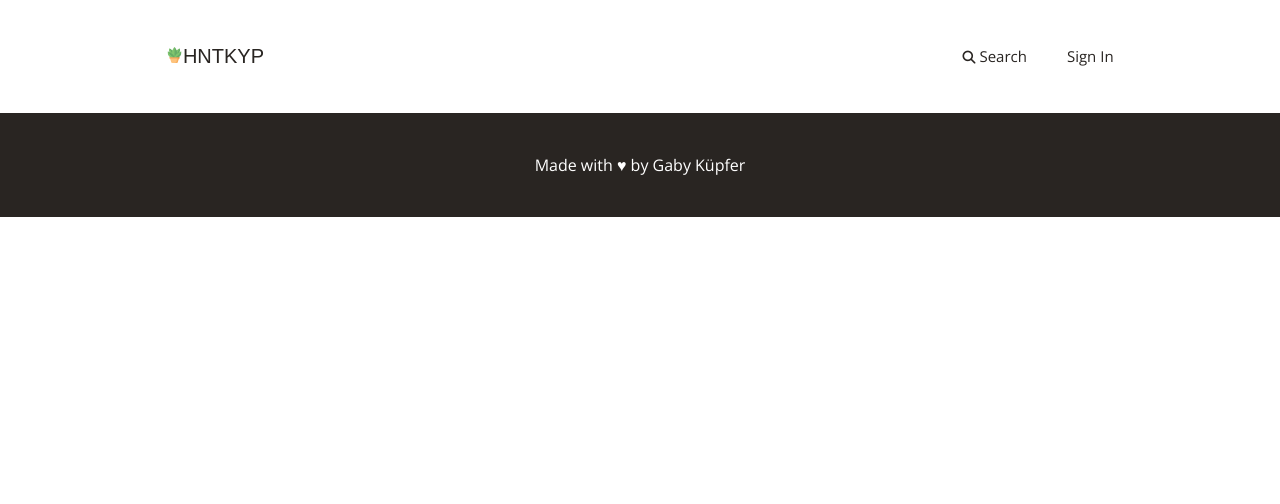
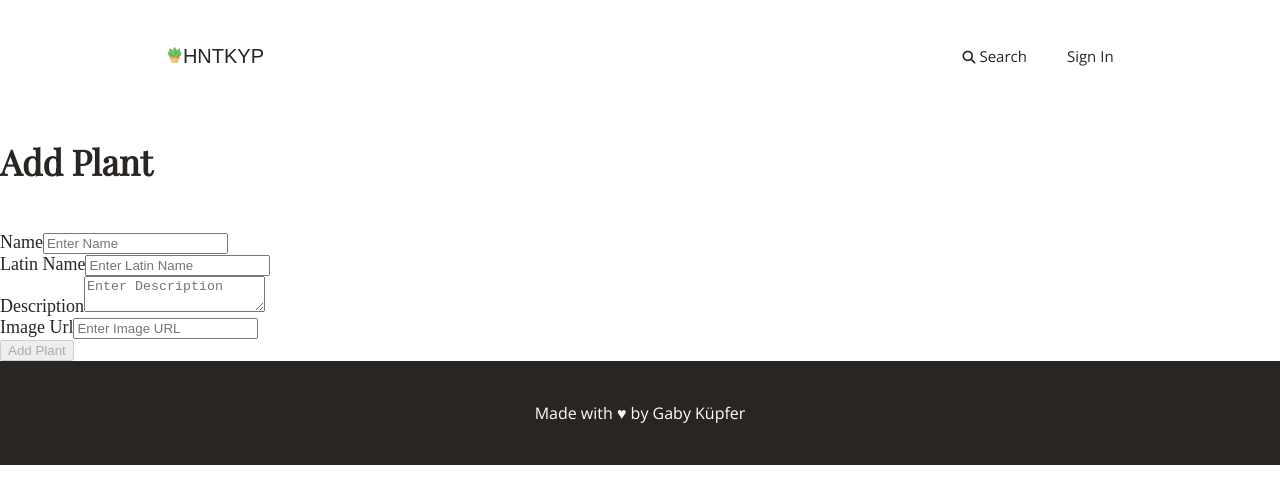
Before and after one commit to gabycodes/how-not-to-kill-your-plant-angular, an Angular app: page /add in a window 1280 px wide. Before the commit this address led to /. Shown: the top 504 px of the page. Built offline with nearby package versions, Linux system fonts and the light colour scheme.

Commit message:
Add plant form

```diff
--- /dev/null
+++ b/src/app/add-or-update-plant/add-or-update-plant.component.html
@@ -0,0 +1,52 @@
+<div class="addPlant">
+  <h2>Add Plant</h2>
+  <div class="imageHolder">
+
+  </div>
+  <form [formGroup]="plantForm" (ngSubmit)="onSubmit()">
+    <!-- <legend>{{ formTitle }}</legend> -->
+    <div class="form-group">
+      <label>Name</label>
+      <input
+        type="text"
+        [formControlName]="'name'"
+        class="form-control"
+        placeholder="Enter Name"
+      />
+    </div>
+    <div class="form-group">
+      <label>Latin Name</label>
+      <input
+        type="text"
+        [formControlName]="'latinName'"
+        class="form-control"
+        placeholder="Enter Latin Name"
+      />
+    </div>
+    <div class="form-group">
+      <label>Description</label>
+      <textarea
+        type="number"
+        [formControlName]="'description'"
+        class="form-control"
+        placeholder="Enter Description"
+      ></textarea>
+    </div>
+    <div class="form-group">
+      <label>Image Url</label>
+      <input
+        type="text"
+        [formControlName]="'imageUrl'"
+        class="form-control"
+        placeholder="Enter Image URL"
+      />
+    </div>
+    <button
+      [disabled]="!plantForm.valid"
+      type="submit"
+      class="btn btn-primary"
+    >
+      Add Plant
+    </button>
+  </form>
+</div>
--- /dev/null
+++ b/src/app/add-or-update-plant/add-or-update-plant.component.ts
@@ -0,0 +1,38 @@
+import { Component, OnInit } from '@angular/core';
+import { FormGroup, FormControl, FormArray, Validators } from "@angular/forms";
+import { PlantsService } from '../plants.service'
+
+@Component({
+  selector: 'app-add-or-update-plant',
+  templateUrl: './add-or-update-plant.component.html',
+  styleUrls: ['./add-or-update-plant.component.scss']
+})
+export class AddOrUpdatePlantComponent implements OnInit {
+  plantForm: FormGroup;
+  // selectedMovieId = null;
+  // editMode = false;
+  // formTitle: string = "Add New Movie";
+
+  constructor(private plantService: PlantsService) { }
+
+  ngOnInit() {
+    this.plantForm = new FormGroup({
+      name: new FormControl('', Validators.required),
+      latinName: new FormControl('', Validators.required),
+      description: new FormControl('', Validators.required),
+      imageUrl: new FormControl('', Validators.required),
+    });
+  }
+
+  onSubmit() {
+    const {
+      name,
+      latinName,
+      description,
+      imageUrl
+    } = this.plantForm.value;
+
+    console.log(this.plantForm.value)
+  }
+
+}
--- a/src/app/app-routing.module.ts
+++ b/src/app/app-routing.module.ts
@@ -3,12 +3,14 @@ import { Routes, RouterModule } from '@angular/router';
 
 import { SearchPlantsComponent } from './search-plants/search-plants.component'
 import { HomeComponent } from './home/home.component'
+import { AddOrUpdatePlantComponent } from './add-or-update-plant/add-or-update-plant.component';
 
 
 const routes: Routes = [
   { path: "", redirectTo: "/home", pathMatch: "full"},
   { path: "home", component: HomeComponent },
   { path: "search", component: SearchPlantsComponent },
+  { path: "add", component: AddOrUpdatePlantComponent },
 ];
 
 @NgModule({
--- /dev/null
+++ b/src/app/models/user.model.ts
@@ -0,0 +1,6 @@
+export interface User {
+  id: '',
+  username: '',
+  password: '',
+  firstName: ''
+}
--- a/src/app/results-list/results-list.component.html
+++ b/src/app/results-list/results-list.component.html
@@ -1,7 +1,7 @@
 <div class="results">
   <h3>Results</h3>
   <ul
-    *ngIf='plants.length > 0'
+    *ngIf='plants && plants.length > 0'
   >
     <app-plant-card
       *ngFor="let plant of plants"
@@ -10,6 +10,6 @@
   </ul>
   <p
     class="noResults"
-    *ngIf="plants.length === 0"
+    *ngIf="plants && plants.length === 0"
   >No matches found for that query :(</p>
 </div>
--- a/src/app/search-plants/search-plants.component.html
+++ b/src/app/search-plants/search-plants.component.html
@@ -3,5 +3,10 @@
     <h2>Plant Database</h2>
     <input type="text" placeholder="Type here to search" [(ngModel)]='query' (input)='onChange()'>
     <app-results-list [plants]='filteredPlants'></app-results-list>
+    <button
+      class="addNewPlant"
+      routerLink="/add"
+      routerLinkActive="active"
+    ><i class="far fa-plus-square"></i></button>
   </div>
 </div>
--- a/src/app/search-plants/search-plants.component.scss
+++ b/src/app/search-plants/search-plants.component.scss
@@ -4,6 +4,7 @@
   border: 1px solid transparent;
   text-align: center;
   padding: 30px;
+  position: relative;
 }
 
 input {
@@ -21,3 +22,19 @@ input::placeholder {
   text-align: center;
   color: rgb(145, 145, 145);
 }
+
+.addNewPlant {
+  font-size: 5rem;
+  border: none;
+  background-color: transparent;
+  position: absolute;
+  top: 0;
+  right: 0;
+  color: #968B78;
+  transition: all 0.1s ease-in;
+}
+
+.addNewPlant:hover,
+.addNewPlant:focus {
+  transform: scale(1.1);
+}
```
Also changed, not shown: src/app/app.module.ts (+6 -3 lines), src/app/auth-service.service.ts (added, +9 -0 lines), src/app/add-or-update-plant/add-or-update-plant.component.scss (added), 2 other files (tests, documents, lock files or other folders).
